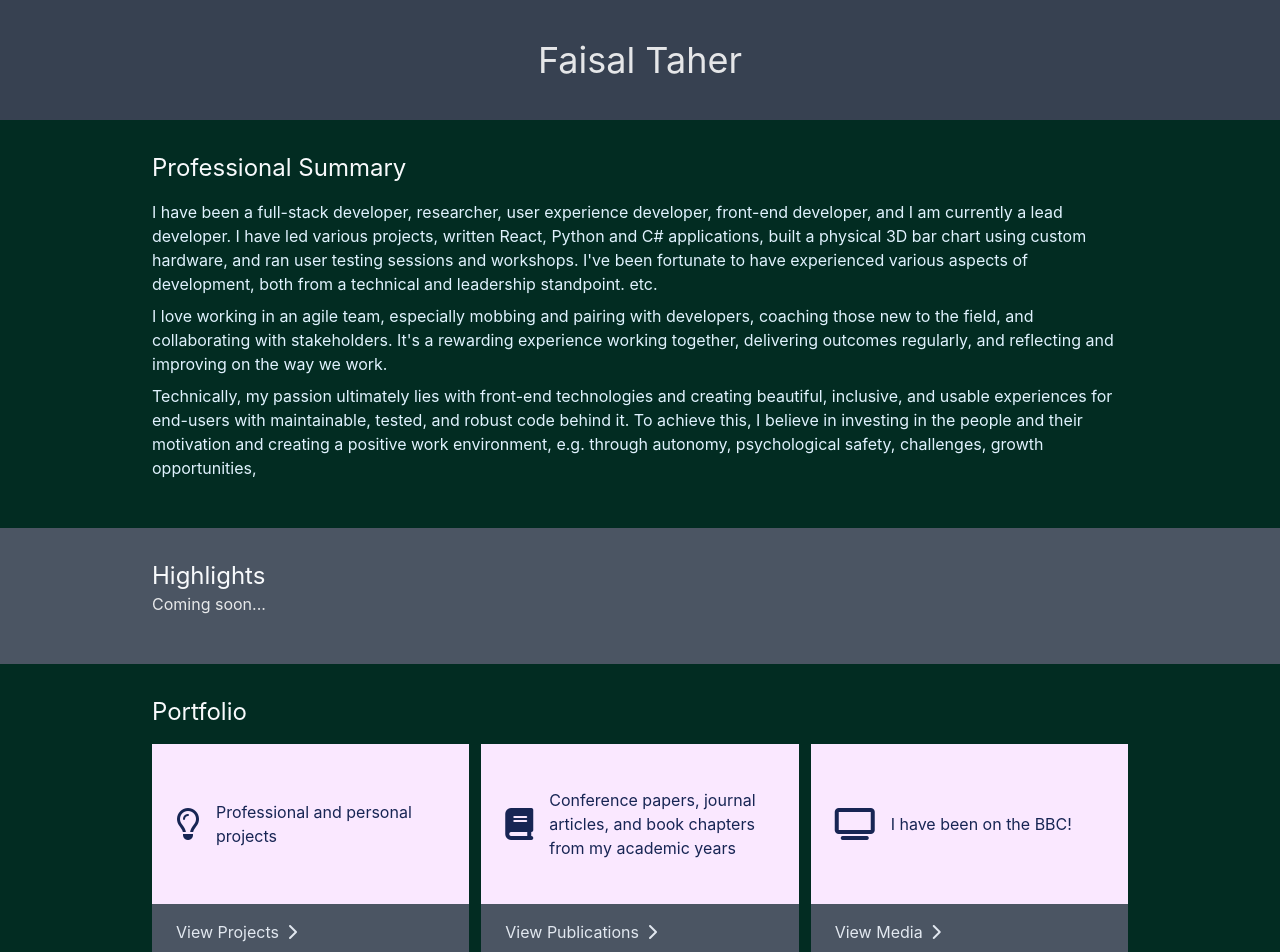
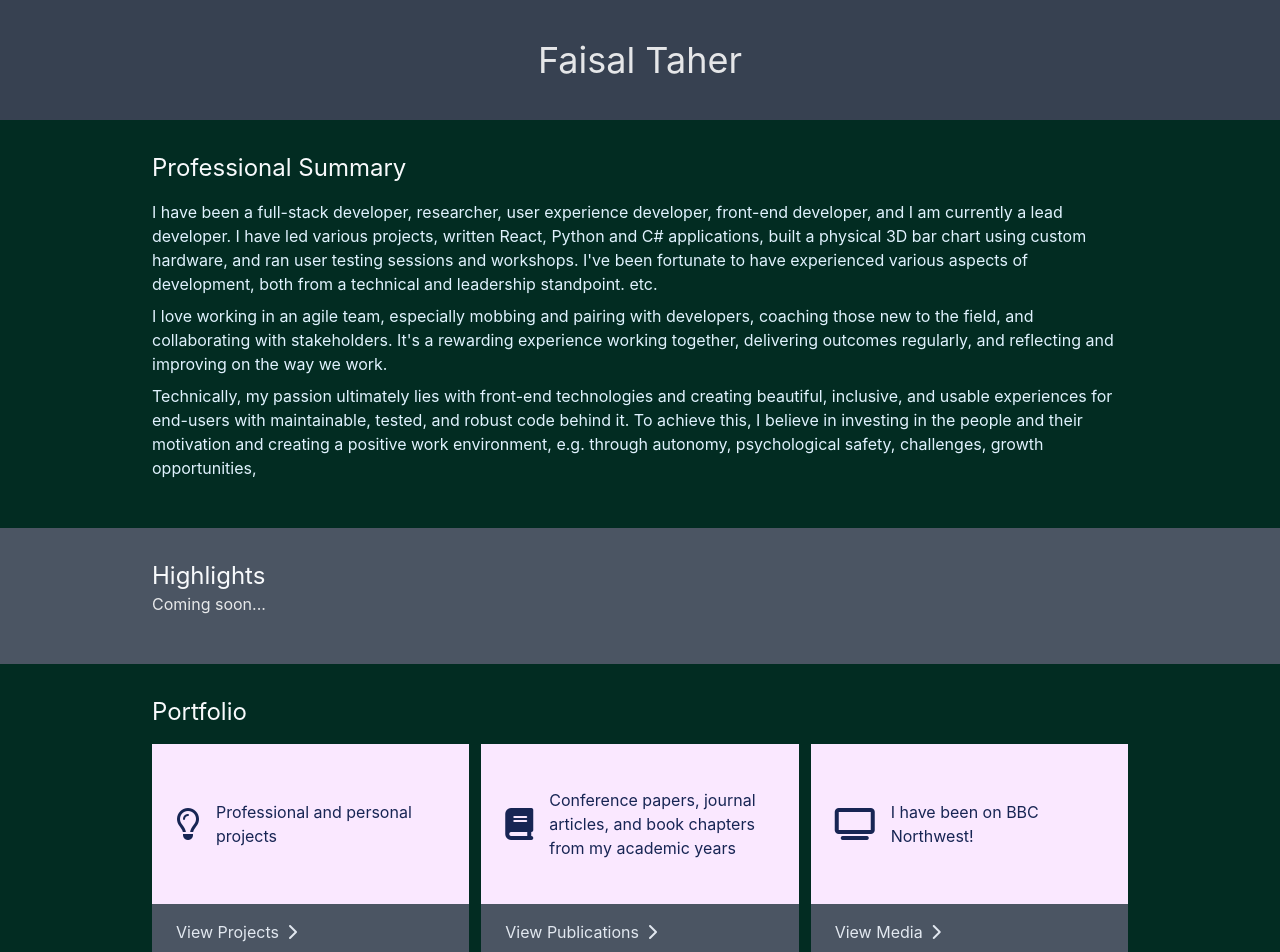
Before and after one commit to faisalt/faisalt.github.io, a React (Vite) app: page / in a window 1280 px wide. Shown: the top 952 px of the page. Built offline with nearby package versions, Linux system fonts and the light colour scheme.

Commit message:
copy change

```diff
--- a/src/copy/index.ts
+++ b/src/copy/index.ts
@@ -44,7 +44,7 @@ export const categoryData = [
   },
   {
     name: 'Media',
-    description: 'I have been on the BBC!',
+    description: 'I have been on BBC Northwest!',
     url: '/media',
     icon: 'fa-television',
   },
```
